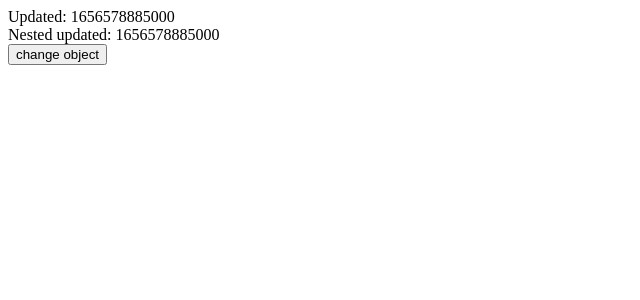
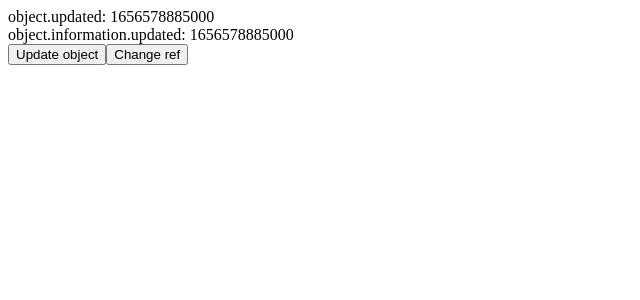
Before and after one commit to Paul-rs1/angular-change-detection-testing, an Angular app: page / in a window 1280 px wide. Shown: the top 300 px of the page, without its empty margins (0-640 px from the left). Built offline with nearby package versions, Linux system fonts and the light colour scheme.

Commit message:
4 files modified, 1 deleted

```diff
--- a/src/app/app.component.html
+++ b/src/app/app.component.html
@@ -1,2 +1,3 @@
 <hello [nestedObject]="nestedObject"></hello>
-<button (click)="updateObject()">change object</button>
+<button (click)="updateObject()">Update object</button>
+<button (click)="changeRef()">Change ref</button>
--- a/src/app/app.component.ts
+++ b/src/app/app.component.ts
@@ -29,4 +29,8 @@ export class AppComponent {
     this.nestedObject.updated = updated;
     this.nestedObject.information.updated;
   }
+
+  changeRef() {
+    this.nestedObject = getNewObject();
+  }
 }
--- a/src/app/app.module.ts
+++ b/src/app/app.module.ts
@@ -4,11 +4,10 @@ import { FormsModule } from '@angular/forms';
 
 import { AppComponent } from './app.component';
 import { HelloComponent } from './hello.component';
-import { WrapperComponent } from './wrapper.component';
 
 @NgModule({
   imports:      [ BrowserModule, FormsModule ],
-  declarations: [ AppComponent, HelloComponent, WrapperComponent ],
+  declarations: [ AppComponent, HelloComponent ],
   bootstrap:    [ AppComponent ]
 })
 export class AppModule { }
--- a/src/app/hello.component.ts
+++ b/src/app/hello.component.ts
@@ -3,8 +3,8 @@ import { Component, Input } from '@angular/core';
 @Component({
   selector: 'hello',
   template: `
-    <div>Updated: {{nestedObject.updated.getTime()}}</div>
-    <div>Nested updated: {{nestedObject.information.updated.getTime()}}</div>
+    <div>object.updated: {{nestedObject.updated.getTime()}}</div>
+    <div>object.information.updated: {{nestedObject.information.updated.getTime()}}</div>
   `,
   styles: [
     `
--- a/src/app/wrapper.component.ts
+++ /dev/null
@@ -1,10 +0,0 @@
-import { Component, Input } from '@angular/core';
-
-@Component({
-  selector: 'wrapper',
-  template: `<hello [nestedObject]="nestedObject"></hello>`,
-  styles: [],
-})
-export class WrapperComponent {
-  @Input() nestedObject;
-}
```
